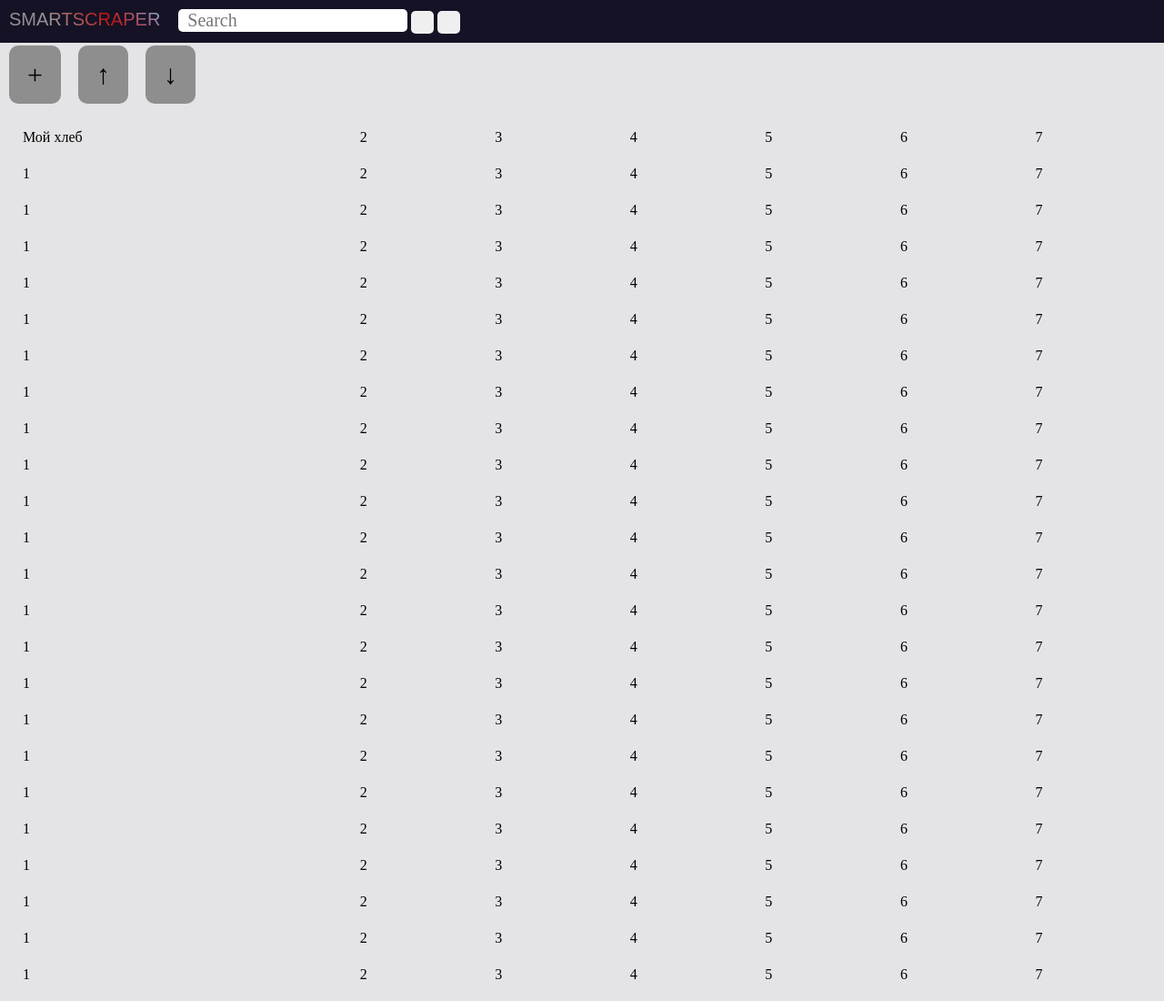
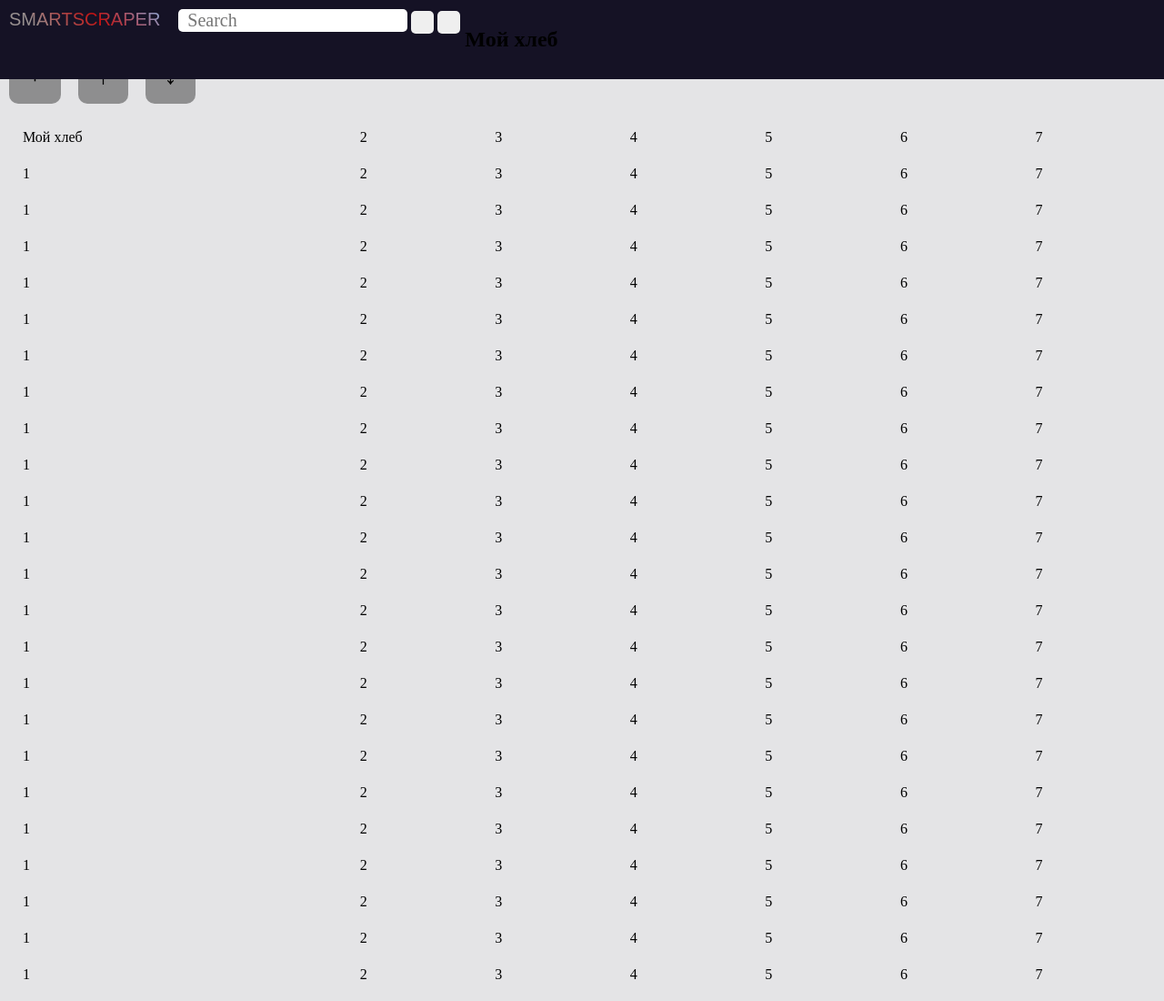
Before and after one commit to lion9090/table, a plain HTML site: page index.html in a window 1280 px wide. Shown: the top 1100 px of the page at 91% size. Drawn offline with Linux system fonts and the light colour scheme; a web font is replaced by a local one.

Commit message:
Update index.html

```diff
--- a/index.html
+++ b/index.html
@@ -16,6 +16,7 @@
             <input class="button_for_turn_back" type="button" onclick="javascript: FindOnPage('text-to-find',false); return false;" value=" " title="Cancle">
             <input class="button_for_search" type="submit" onclick="javascript: FindOnPage('text-to-find',true); return false;" value=" " title="Начать поиск">
       </form>
+        <h1>Мой хлеб</h1>
     <!--<input type="text" id="text" placeholder="Введите элемент">-->
     </nav>
     <div class="btn">
```
